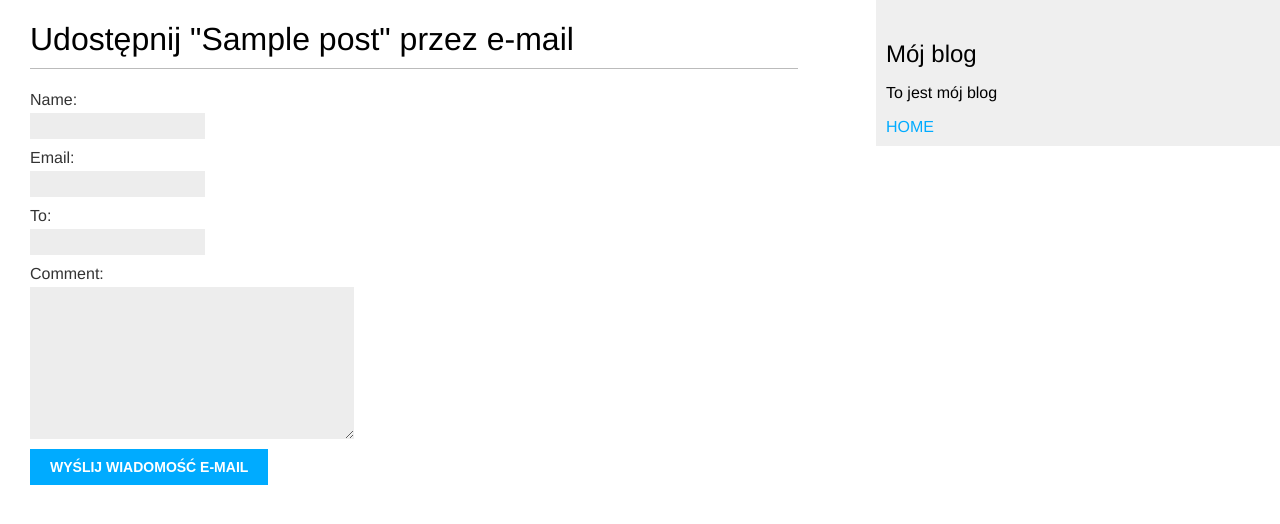
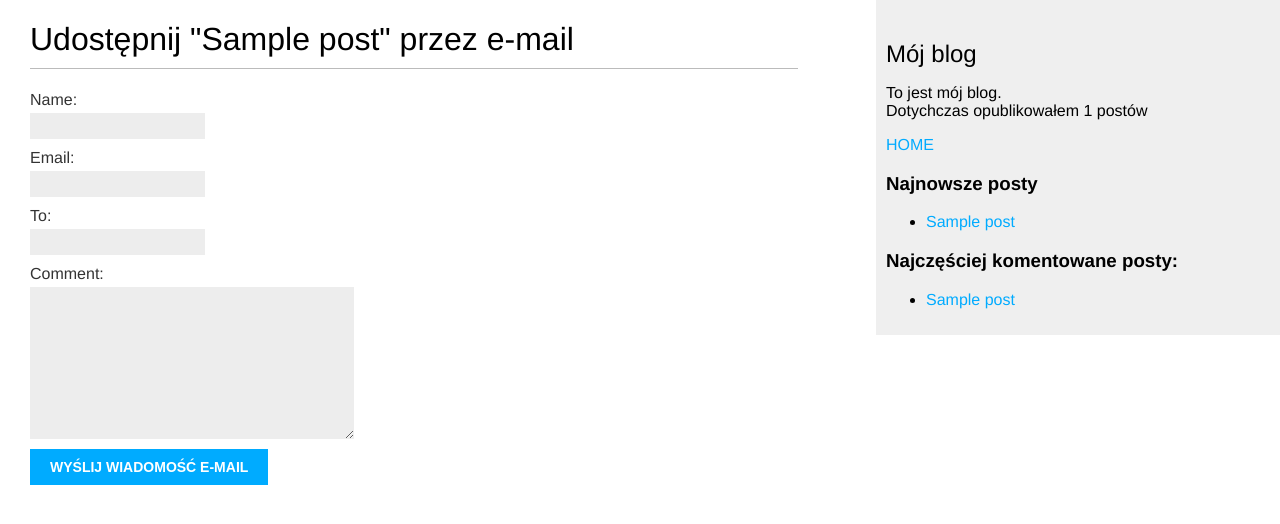
Before and after one commit to NazarukW/gruszku, a Django app: page /1/share/ in a window 1280 px wide. Shown: the top 524 px of the page. Run offline with Django 5.2, Linux system fonts and the light colour scheme; tables that the repository leaves empty hold one stand-in row (values such as "Sample post").

Commit message:
added two simple tags and inclusion tag for showing sidebar with list of posts

```diff
--- a/blog/templates/blog/base.html
+++ b/blog/templates/blog/base.html
@@ -1,3 +1,4 @@
+{% load blog_tags %}
 {% load static %}
 <!DOCTYPE html>
 <html>
@@ -12,10 +13,26 @@
     </div>
     <div id="sidebar">
         <h2>Mój blog</h2>
-        <p>To jest mój blog</p>
+        <p>
+            To jest mój blog.<br>
+            Dotychczas opublikowałem {% total_posts %} postów
+        </p>
         <a href="{% url 'blog:post_list' %}">
              HOME
         </a>
+        <p>
+            <h3>Najnowsze posty</h3>
+            {% show_latest_posts %}
+            <h3>Najczęściej komentowane posty:</h3>
+            {% get_most_commented_posts as most_commented_posts %}
+            <ul>
+                {% for post in most_commented_posts %}
+                    <li>
+                        <a href="{{ post.get_absolute_url }}">{{ post.title }}</a>
+                    </li>
+                {% endfor %}
+            </ul>
+        </p>
     </div>
 </body>
 </html>
--- /dev/null
+++ b/blog/templates/blog/post/latest_posts.html
@@ -0,0 +1,7 @@
+<ul>
+    {% for post in latest_posts %}
+        <li>
+            <a href="{{ post.get_absolute_url }}">{{ post.title }}</a>
+        </li>
+    {% endfor %}
+</ul>
--- /dev/null
+++ b/blog/templatetags/blog_tags.py
@@ -0,0 +1,20 @@
+from django import template
+from ..models import Post
+from django.db.models import Count
+
+
+register = template.Library()
+
+@register.simple_tag
+def total_posts():
+    return Post.published.count()
+
+
+@register.inclusion_tag("blog/post/latest_posts.html")
+def show_latest_posts(count=5):
+    latest_posts = Post.published.order_by('-publish')[:count]
+    return {"latest_posts": latest_posts}
+
+@register.simple_tag
+def get_most_commented_posts(count=5):
+    return Post.published.annotate(total_comments=Count("comments")).order_by("-total_comments")[:count]
```
Also changed, not shown: blog/templatetags/__init__.py (added).
